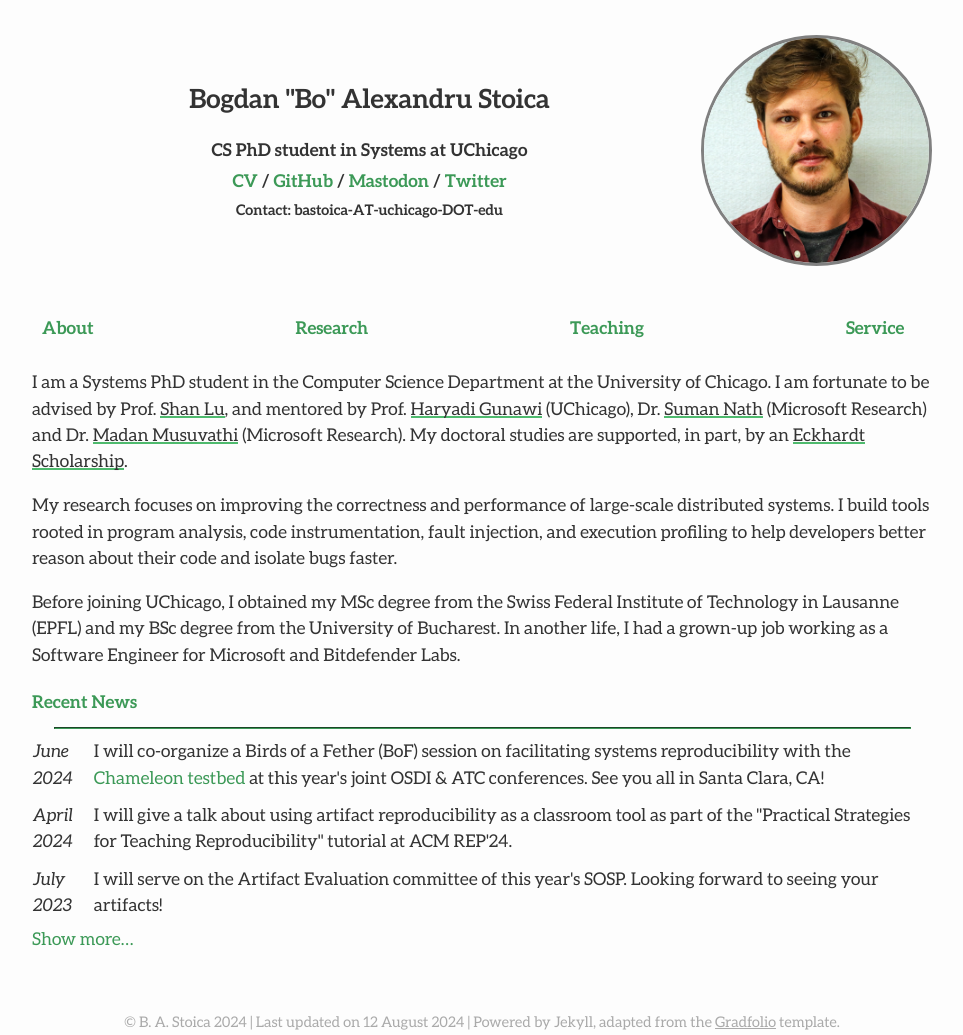
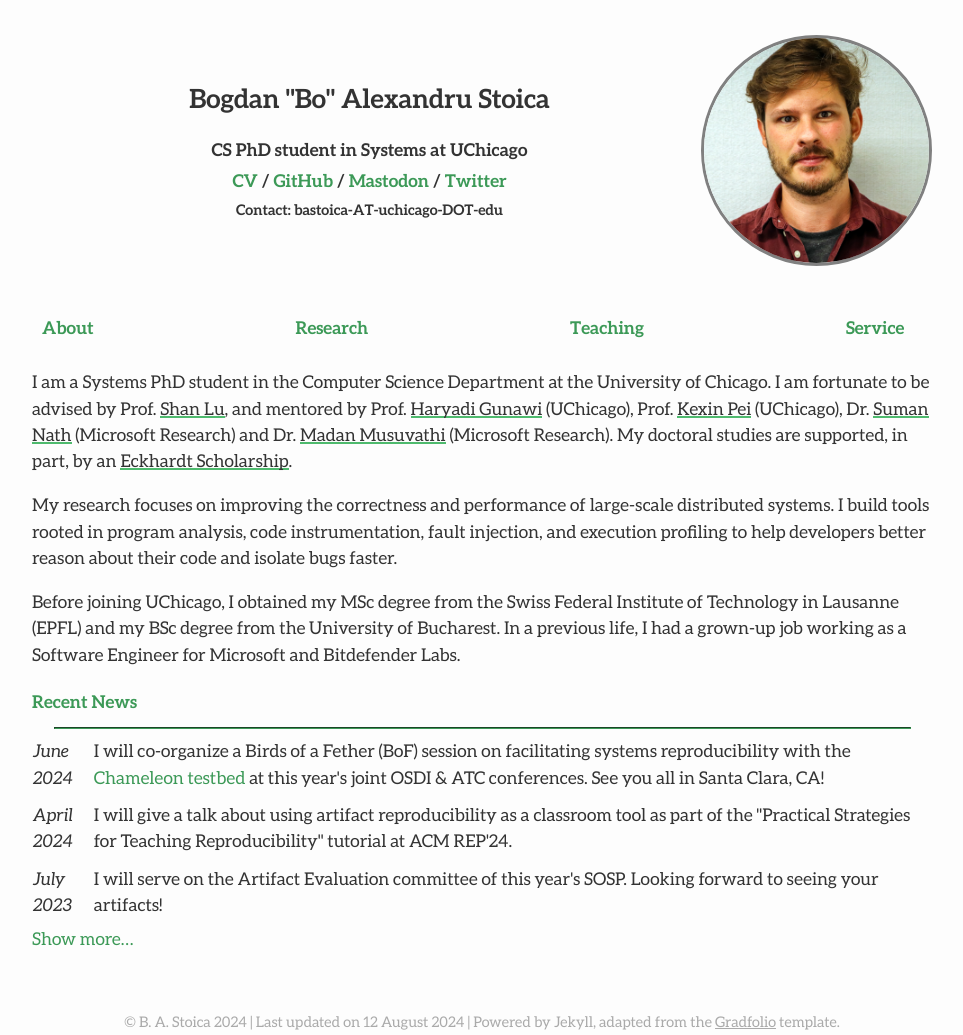
Before and after one commit to bastoica/bastoica.github.io, a Jekyll site: the page built from index.md, in a window 1280 px wide. Shown: the whole page, without its empty margins (158-1121 px from the left). Built offline with Jekyll 4.4.1, drawn with Linux system fonts in a browser that asks for light colours; nearby versions of some CDN libraries.

Commit message:
Updated bio and fixed minor typos

```diff
--- a/index.md
+++ b/index.md
@@ -12,14 +12,14 @@
 -->
 
 I am a Systems PhD student in the Computer Science Department at the University of Chicago.
-I am fortunate to be advised by Prof. <a href="https://people.cs.uchicago.edu/~shanlu/" target="_blank">Shan Lu</a>, and mentored by Prof. <a href="https://people.cs.uchicago.edu/~haryadi/" target="_blank">Haryadi Gunawi</a> (UChicago), Dr. <a href="https://www.microsoft.com/en-us/research/people/sumann/" target="_blank">Suman Nath</a> (Microsoft Research) and Dr. <a href="https://www.microsoft.com/en-us/research/people/madanm/" target="_blank">Madan Musuvathi</a> (Microsoft Research).
+I am fortunate to be advised by Prof. <a href="https://people.cs.uchicago.edu/~shanlu/" target="_blank">Shan Lu</a>, and mentored by Prof. <a href="https://people.cs.uchicago.edu/~haryadi/" target="_blank">Haryadi Gunawi</a> (UChicago), Prof. <a href="https://cs.uchicago.edu/people/kexin-pei/" target="_blank">Kexin Pei</a> (UChicago), Dr. <a href="https://www.microsoft.com/en-us/research/people/sumann/" target="_blank">Suman Nath</a> (Microsoft Research) and Dr. <a href="https://www.microsoft.com/en-us/research/people/madanm/" target="_blank">Madan Musuvathi</a> (Microsoft Research).
 My doctoral studies are supported, in part, by an [Eckhardt Scholarship](https://physicalsciences.uchicago.edu/academics/financial-aid/eckhardt-scholars/).
 
 My research focuses on improving the correctness and performance of large-scale distributed systems.
 I build tools rooted in program analysis, code instrumentation, fault injection, and execution profiling to help developers better reason about their code and isolate bugs faster.
 
 Before joining UChicago, I obtained my MSc degree from the Swiss Federal Institute of Technology in Lausanne (EPFL) and my BSc degree from the University of Bucharest.
-In another life, I had a grown-up job working as a Software Engineer for Microsoft and Bitdefender Labs.
+In a previous life, I had a grown-up job working as a Software Engineer for Microsoft and Bitdefender Labs.
 
 <h4 class="news-style">Recent News</h4>
 <hr class="news-style" style="width: 95%; ">
```
